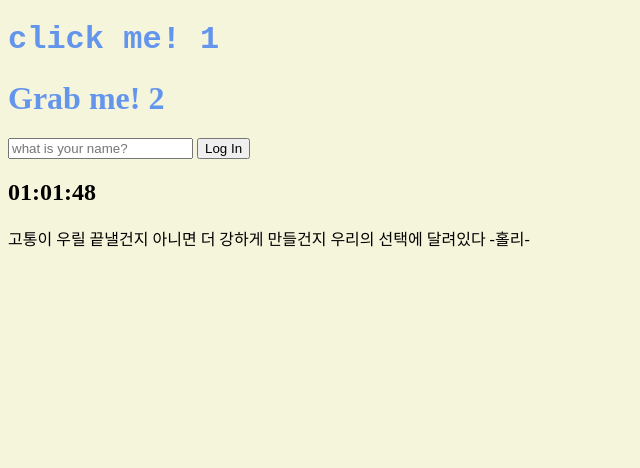
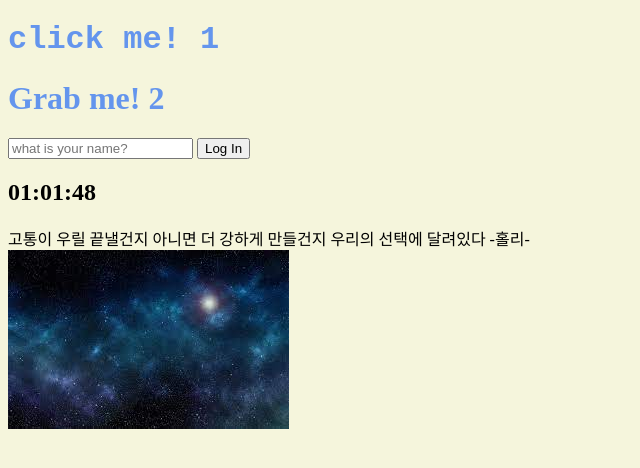
Before and after one commit to woungjin/nomad_JavaScript, a plain HTML site: page javascript/index.html in a window 1280 px wide. Shown: the whole page, without its empty margins (0-640 px from the left). Drawn offline with Linux system fonts and the light colour scheme.

Commit message:
createElement() & appendChild() 활용한 배경이미지 입히기

```diff
--- a/javascript/index.html
+++ b/javascript/index.html
@@ -31,9 +31,10 @@
         <span></span>
         <span></span>
     </div>
-    <script src="js/10quotest(명언).js"></script>
+
     <script src="js/app.js"> </script>
     <script src="js/09clock(Date를 활용한 시계만들기).js"></script>
-
+    <script src="js/10quotest(명언).js"></script>
+    <script src="js/11background.js"></script>
 </body>
 </html>
--- /dev/null
+++ b/javascript/js/11background.js
@@ -0,0 +1,17 @@
+ //================================================================
+// ==== ＊ 13. javascript를 활용한 배경이미지 입히기 ====
+// ● createElement()
+// : Element생성시 사용
+// ● appendChild()
+// : 해당 Element를 body에 적용시킬때 사용
+const images = ["0.jpg","1.jpg","2,jpg"];
+
+const chosenImage = images[Math.floor(Math.random() * images.length)];
+
+const bgImage = document.createElement("img");
+
+console.log(bgImage)
+
+bgImage.src = `img/${chosenImage}`;
+
+document.body.appendChild(bgImage);
```
Also changed, not shown: javascript/img/0.jpg (added), javascript/img/1.jpg (added), javascript/img/2.jpg (added).
